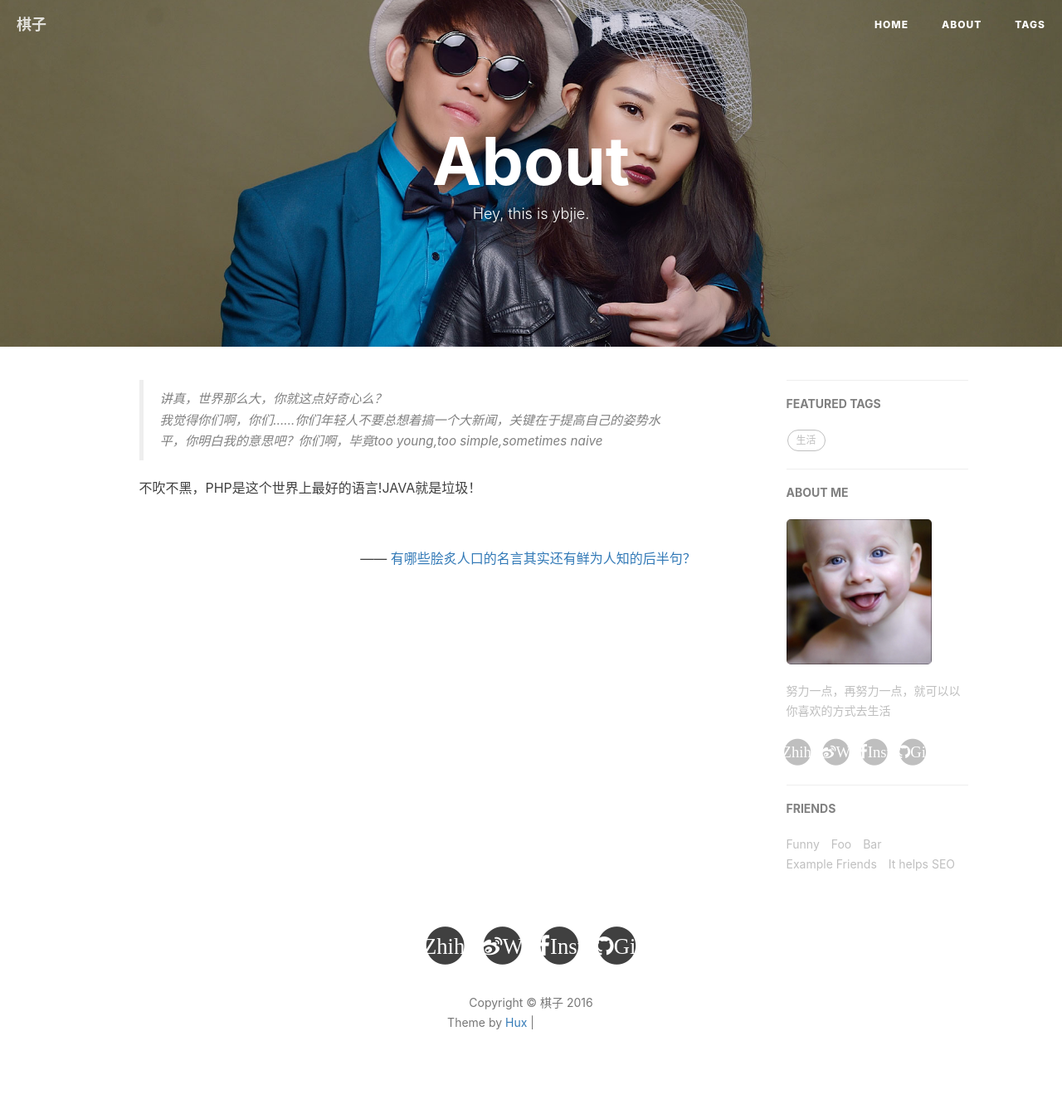
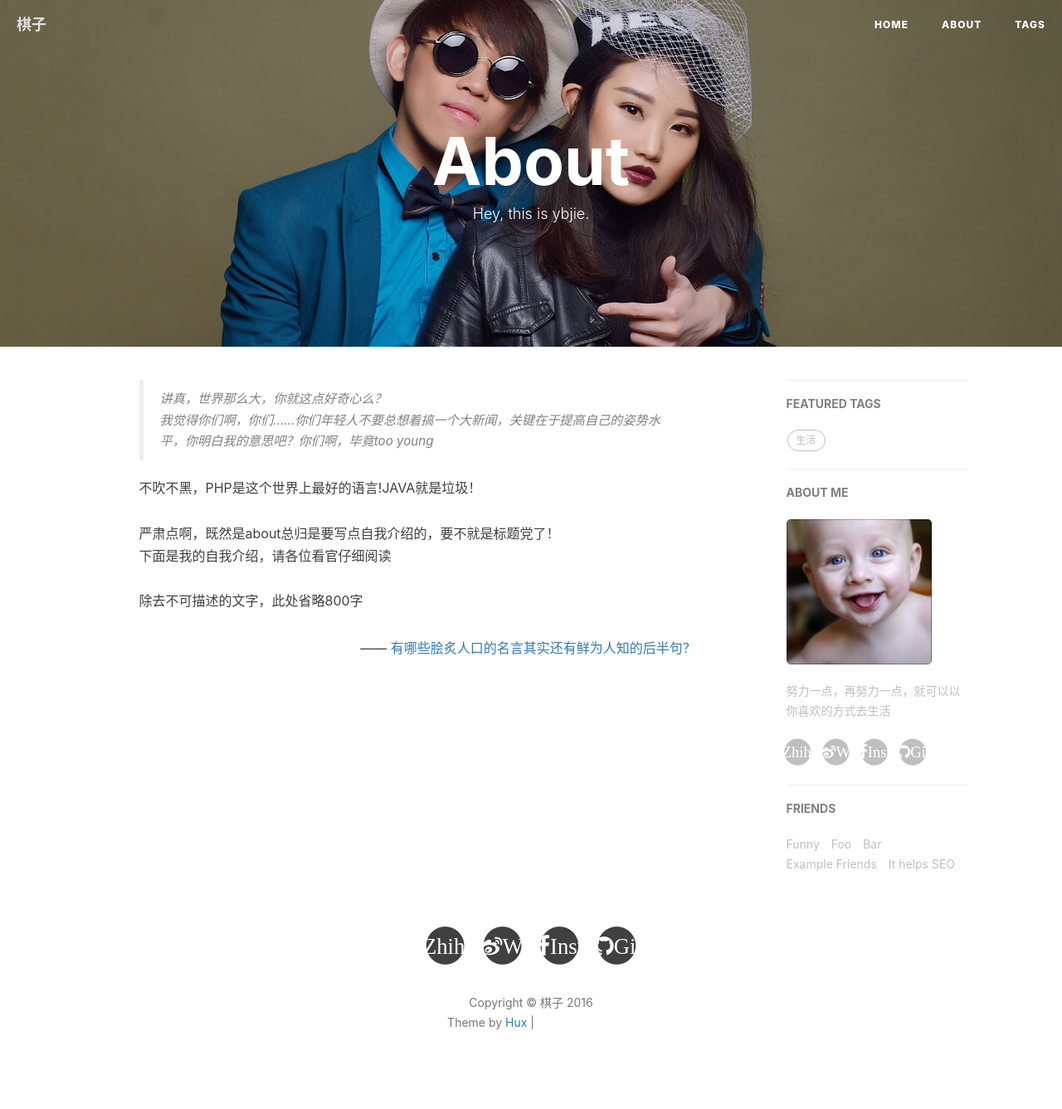
Before and after one commit to ybjie/blog, a Jekyll site: the page built from about.html, in a window 1280 px wide. Shown: the whole page at 83% size. Built offline with Jekyll 4.4.1, drawn with Linux system fonts in a browser that asks for light colours; nearby versions of some CDN libraries; comment, search, counter and statistics services are not loaded; grey boxes are pictures that could not be loaded.

Commit message:
about page fixed

```diff
--- a/about.html
+++ b/about.html
@@ -15,10 +15,13 @@ header-img: "img/about-bg.jpg"
 <div class="zh post-container">
     <blockquote>
 		讲真，世界那么大，你就这点好奇心么？<br>
-		我觉得你们啊，你们……你们年轻人不要总想着搞一个大新闻，关键在于提高自己的姿势水平，你明白我的意思吧？你们啊，毕竟too young,too simple,sometimes naive
+		我觉得你们啊，你们……你们年轻人不要总想着搞一个大新闻，关键在于提高自己的姿势水平，你明白我的意思吧？你们啊，毕竟too young
     </blockquote>
 
 		不吹不黑，PHP是这个世界上最好的语言!JAVA就是垃圾！<br><br>
+		严肃点啊，既然是about总归是要写点自我介绍的，要不就是标题党了！<br>
+		下面是我的自我介绍，请各位看官仔细阅读<br><br>
+		除去不可描述的文字，此处省略800字
 
 
     <p style="text-align:right;">
```
